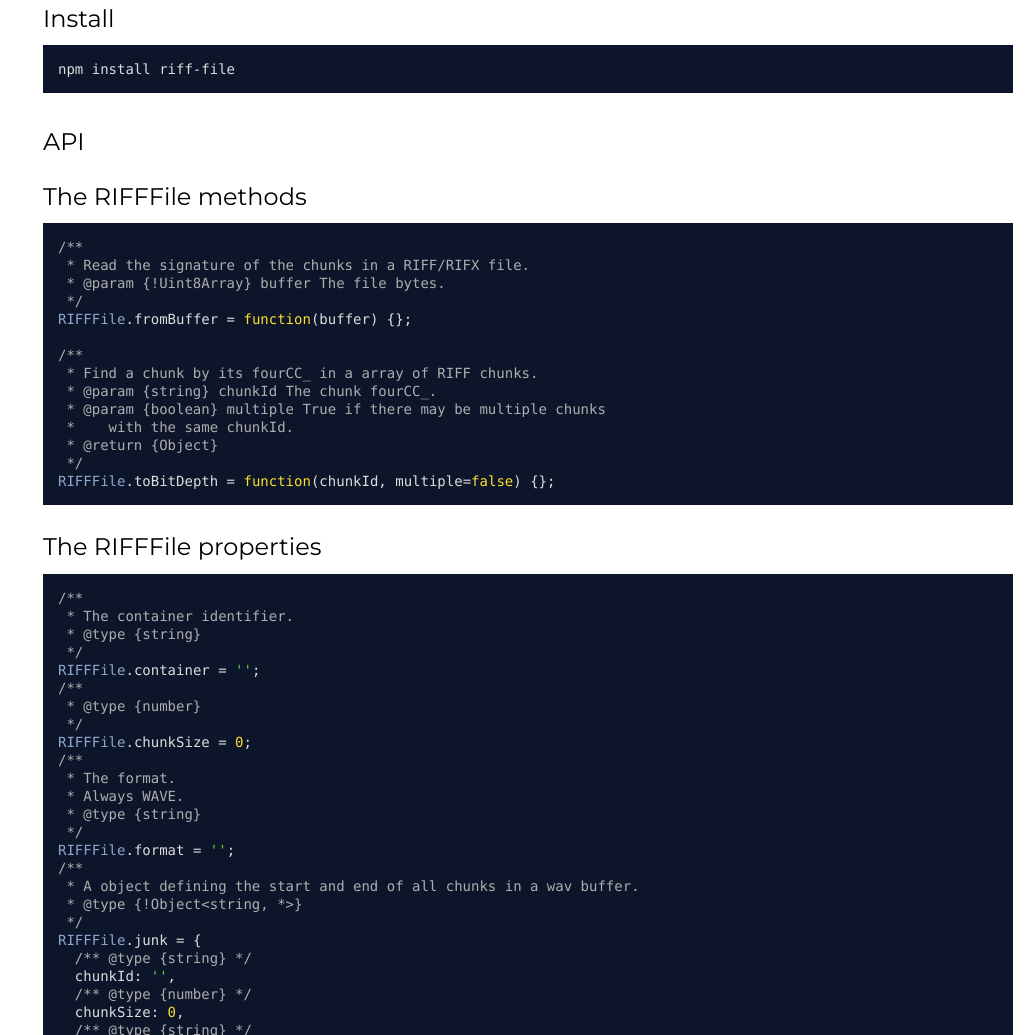
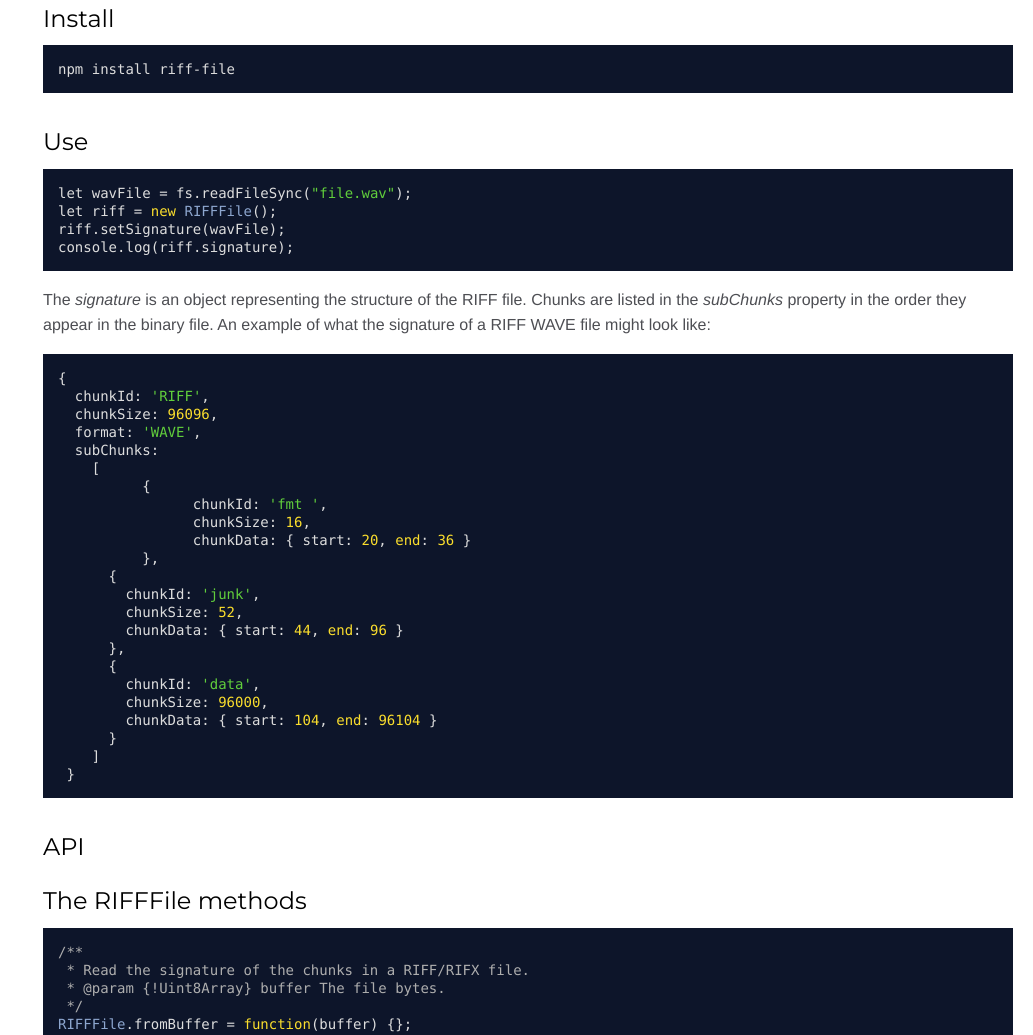
Before and after one commit to rochars/riff-file, a website: page docs/index.html in a window 1280 px wide. Shown: the part 1560-2595 px from the top of the page, without its empty margins (247-1280 px from the left). Drawn offline with Linux system fonts and the light colour scheme.

Commit message:
Fix TypeScript definition and docs

```diff
--- a/docs/index.html
+++ b/docs/index.html
@@ -60,6 +60,37 @@ https://github.com/rochars/riff-file</p>
 <h2>Install</h2>
 <pre class="prettyprint source"><code>npm install riff-file
 </code></pre>
+<h2>Use</h2>
+<pre class="prettyprint source lang-javascript"><code>let wavFile = fs.readFileSync(&quot;file.wav&quot;);
+let riff = new RIFFFile();
+riff.setSignature(wavFile);
+console.log(riff.signature);
+</code></pre>
+<p>The <em>signature</em> is an object representing the structure of the RIFF file. Chunks are listed in the <em>subChunks</em> property in the order they appear in the binary file. An example of what the signature of a RIFF WAVE file might look like:</p>
+<pre class="prettyprint source lang-javascript"><code>{
+  chunkId: 'RIFF',
+  chunkSize: 96096,
+  format: 'WAVE',
+  subChunks:
+    [
+   	  {
+   	  	chunkId: 'fmt ',
+   	  	chunkSize: 16,
+   	  	chunkData: { start: 20, end: 36 }
+   	  },
+      {
+      	chunkId: 'junk',
+      	chunkSize: 52,
+      	chunkData: { start: 44, end: 96 }
+      },
+      {
+      	chunkId: 'data',
+      	chunkSize: 96000,
+      	chunkData: { start: 104, end: 96104 }
+      }
+    ]
+ }
+</code></pre>
 <h2>API</h2>
 <h3>The RIFFFile methods</h3>
 <pre class="prettyprint source lang-javascript"><code>/**
@@ -75,7 +106,7 @@ RIFFFile.fromBuffer = function(buffer) {};
  *    with the same chunkId.
  * @return {Object}
  */
-RIFFFile.toBitDepth = function(chunkId, multiple=false) {};
+RIFFFile.findChunk = function(chunkId, multiple=false) {};
 </code></pre>
 <h3>The RIFFFile properties</h3>
 <pre class="prettyprint source lang-javascript"><code>/**
@@ -84,20 +115,20 @@ RIFFFile.toBitDepth = function(chunkId, multiple=false) {};
  */
 RIFFFile.container = '';
 /**
+ * The main chunk size, in bytes.
  * @type {number}
  */
 RIFFFile.chunkSize = 0;
 /**
- * The format.
- * Always WAVE.
+ * The format identifier.
  * @type {string}
  */
 RIFFFile.format = '';
 /**
- * A object defining the start and end of all chunks in a wav buffer.
+ * An object representing the signature of all chunks in the file.
  * @type {!Object&lt;string, *>}
  */
-RIFFFile.junk = {
+RIFFFile.signature = {
   /** @type {string} */
   chunkId: '',
   /** @type {number} */
@@ -247,7 +278,7 @@ WITH THE SOFTWARE OR THE USE OR OTHER DEALINGS IN THE SOFTWARE.</p></article>
 <br class="clear">
 
 <footer>
-    Documentation generated by <a href="https://github.com/jsdoc3/jsdoc">JSDoc 3.6.3</a> on Fri Aug 09 2019 15:50:49 GMT-0300 (Hora oficial do Brasil) using the <a href="https://github.com/clenemt/docdash">docdash</a> theme.
+    Documentation generated by <a href="https://github.com/jsdoc3/jsdoc">JSDoc 3.6.3</a> on Fri Aug 09 2019 16:31:01 GMT-0300 (Hora oficial do Brasil) using the <a href="https://github.com/clenemt/docdash">docdash</a> theme.
 </footer>
 
 <script>prettyPrint();</script>
--- a/index.js
+++ b/index.js
@@ -44,16 +44,17 @@ export default class RIFFFile {
      */
     this.container = '';
     /**
+     * The main chunk size, in bytes.
      * @type {number}
      */
     this.chunkSize = 0;
     /**
-     * The format.
+     * The format identifier.
      * @type {string}
      */
     this.format = '';
     /**
-     * A object defining the start and end of all chunks in a wav buffer.
+     * An object representing the signature of all chunks in the file.
      * @type {!Object}
      */
     this.signature = {};
--- a/package.json
+++ b/package.json
@@ -1,6 +1,6 @@
 {
   "name": "riff-file",
-  "version": "0.0.1",
+  "version": "0.0.2",
   "description": "Read data from RIFF files.",
   "homepage": "https://github.com/rochars/riff-file",
   "author": "Rafael da Silva Rocha <rocha.rafaelsilva@gmail.com>",
```
Also changed, not shown: docs/index.js.html (+4 -3 lines), docs/module-riff-file.html (+17 -13 lines), index.d.ts (+4 -4 lines), README.md, dist/riff-file.cjs.js, dist/riff-file.js.
